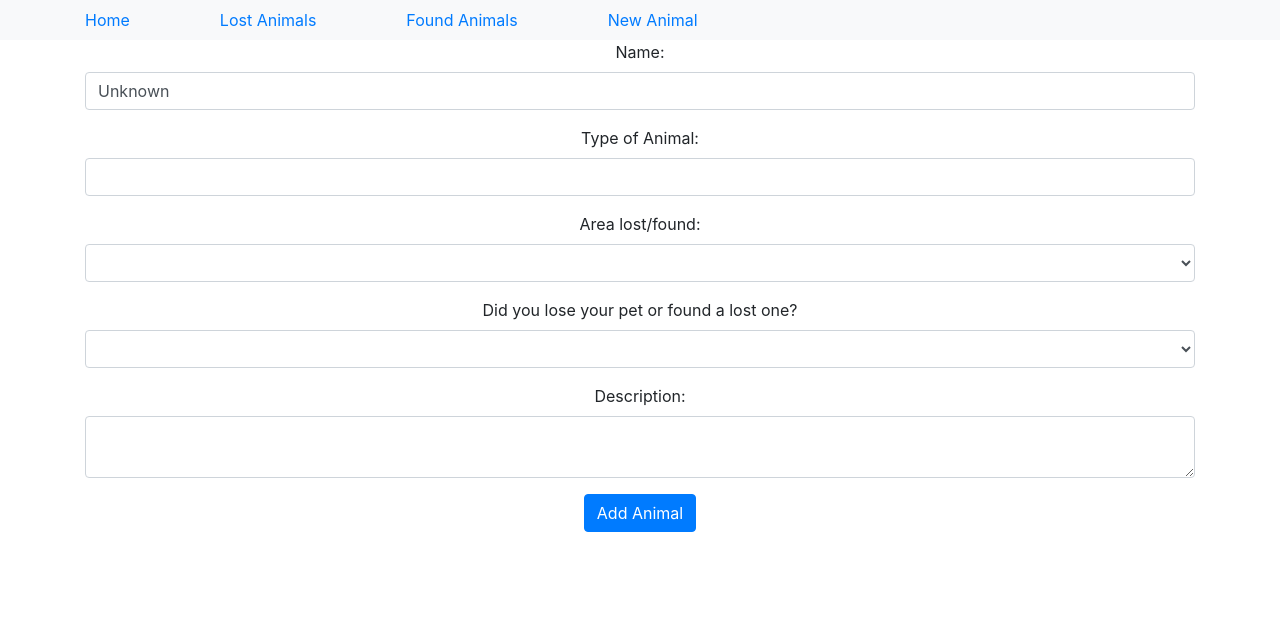
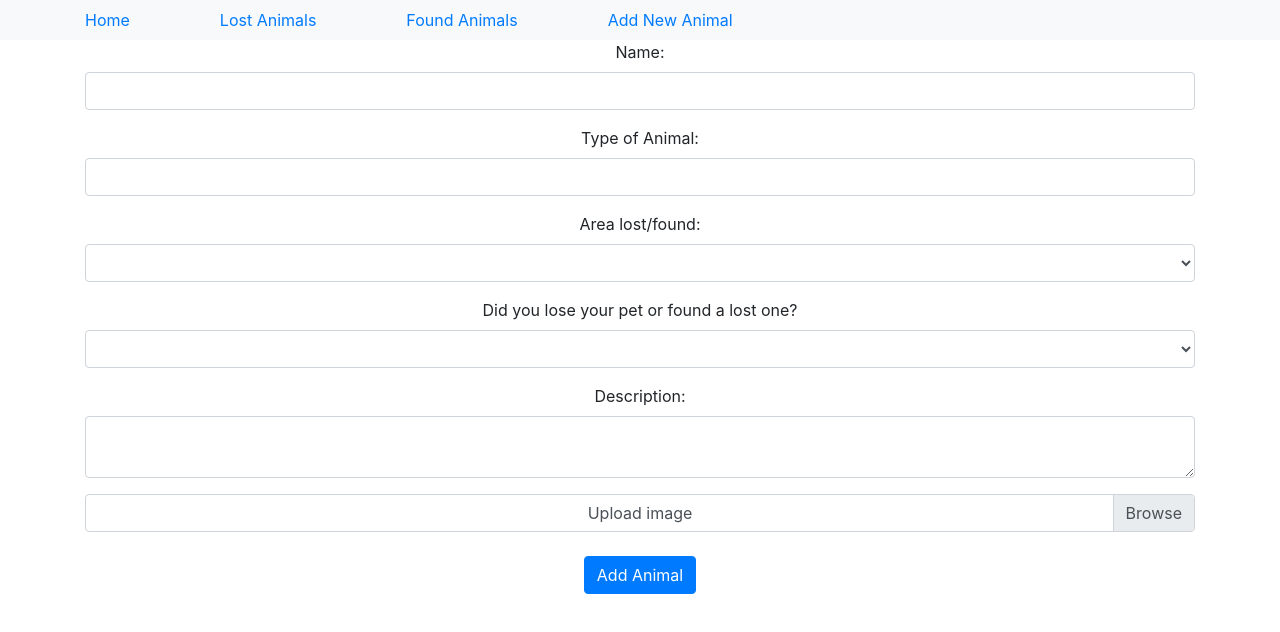
Before and after one commit to Jenniekerf/animals-react, a React (Create React App) app: page /animals/new in a window 1280 px wide. Shown: the top 632 px of the page. Built offline with nearby package versions, Linux system fonts and the light colour scheme; no server answers.

Commit message:
added upload to form

```diff
--- a/src/components/Home.js
+++ b/src/components/Home.js
@@ -1,6 +1,8 @@
 import React from 'react'
 
-const Home = () => <h1>Paws On The Loose BK</h1>
+const Home = () => <div class="header .main h3">
+<h1>Paws On The Loose BK</h1><
+  /div>
 
 let imgUrl = 'https://www.freepik.com/premium-photo/two-beautiful-puppies_2928264.htm#page=5&query=pets+background&position=29';
 
--- a/src/components/Navbar.js
+++ b/src/components/Navbar.js
@@ -22,7 +22,7 @@ const Navbar = () => (
       <li><Link to="/">Home</Link></li>
       <li><Link to="/animals/lost">Lost Animals</Link></li>
       <li><Link to="/animals/found">Found Animals</Link></li>
-      <li><Link to="/animals/new">New Animal</Link></li>
+      <li><Link to="/animals/new">Add New Animal</Link></li>
     </ul>
   </div>
   </nav>
@@ -30,6 +30,4 @@ const Navbar = () => (
 );
 
 
-
-
 export default Navbar;
--- a/src/components/NewAnimal.js
+++ b/src/components/NewAnimal.js
@@ -6,7 +6,7 @@ import { addAnimal } from '../redux/actions/animals';
 class NewAnimal extends Component {
 
   state = {
-    name: "Unknown",
+    name: "",
     animal_type: "",
     area: "",
     status: "",
@@ -39,6 +39,7 @@ submit = event => {
           name="name"
           value={this.state.name} />
         </div>
+
         <div className="form-group">
         <label>Type of Animal:</label>
         <input
@@ -102,7 +103,20 @@ submit = event => {
           name="description"
           value={this.state.description} />
         </div>
+        <div className="custom-file">
+          <label className="custom-file-label">Upload image</label>
+          <input
+          onChange={this.handleChange}
+          type="file"
+          className="custom-file-input"
+          name="img"
+          value={this.state.name} />
+      </div>
+      <br></br>
+      <br></br>
+      <div>
         <button type="submit" className="btn btn-primary">Add Animal</button>
+        </div>
         </form>
       </div>
     );
```
